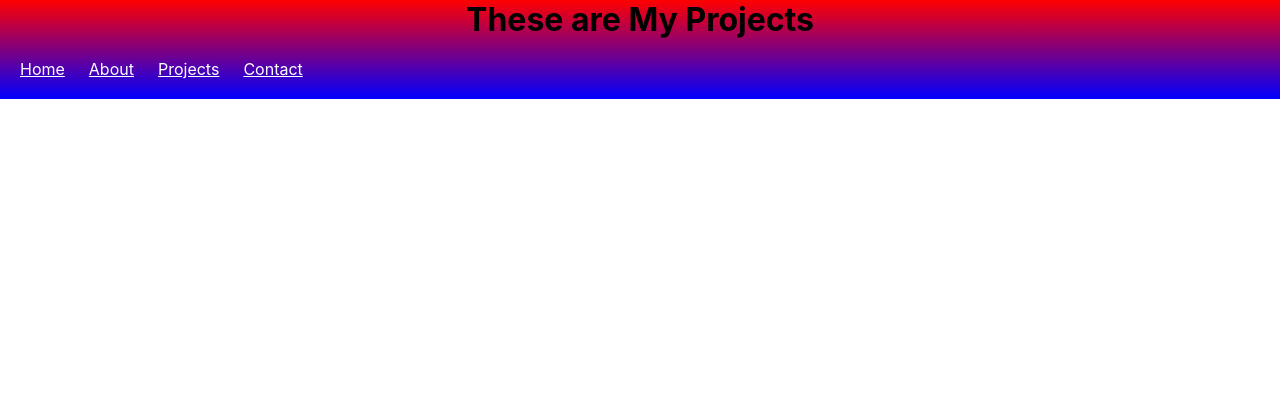
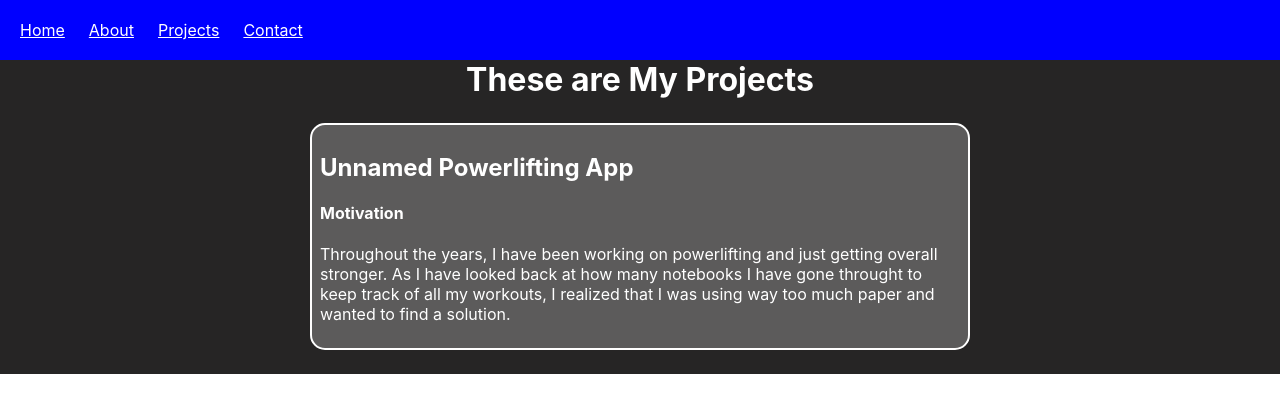
Before and after one commit to daltonehret3/personal-website, a React (Create React App) app: page /projects in a window 1280 px wide. Shown: the top 412 px of the page. Built offline with nearby package versions, Linux system fonts and the light colour scheme.

Commit message:
Added powerlifting app as a project

```diff
--- a/public/index.html
+++ b/public/index.html
@@ -24,7 +24,7 @@
       work correctly both with client-side routing and a non-root public URL.
       Learn how to configure a non-root public URL by running `npm run build`.
     -->
-    <title>React App</title>
+    <title>Dalton Ehret</title>
   </head>
   <body>
     <noscript>You need to enable JavaScript to run this app.</noscript>
--- a/src/App.css
+++ b/src/App.css
@@ -1,5 +1,5 @@
 .App {
   height: 100%;
-  text-align: center;
-  background-image: linear-gradient(red, blue);
+  background-color: #262525;
+  color: white;
 }
--- a/src/App.js
+++ b/src/App.js
@@ -11,6 +11,7 @@ import {Navbar} from "./components/Navbar";
 function App() {
     return (
         <div className="App">
+            <Navbar />
             <Route exact
                 path={'/'}
                 component={Home} />
@@ -23,7 +24,6 @@ function App() {
             <Route exact
                 path={'/contact'}
                 component={Contact} />
-            <Navbar />
         </div>
     );
 }
--- a/src/components/Navbar.jsx
+++ b/src/components/Navbar.jsx
@@ -3,6 +3,7 @@ import {NavLink} from 'react-router-dom';
 import styled from 'styled-components';
 
 const StyledDiv = styled.div`
+    background-color: blue;
     display: flex;
     flex-direction: row;
     padding: 8px;
@@ -11,6 +12,7 @@ const StyledDiv = styled.div`
 const StyledNavLink = styled(NavLink)`
     color: white;
     padding: 12px;
+    margin: 0;
 
     :hover {
         background-color: red;
--- /dev/null
+++ b/src/components/projects/PowerliftingApp.jsx
@@ -0,0 +1,38 @@
+import React from 'react';
+import styled from 'styled-components';
+
+const StyledDiv = styled.div`
+    background-color: #5c5b5b;
+    color: white;
+    margin: 24px;
+    width: 50%;
+    padding: 8px;
+    border: 2px solid white;
+    border-radius: 15px;
+`;
+
+export const PowerliftingApp = () => (
+    <div style={
+        {
+            alignItems: 'center',
+            display: 'flex',
+            justifyContent: 'center'
+        }
+    }
+    >
+        <StyledDiv>
+            <h2>{'Unnamed Powerlifting App'}</h2>
+            <h4>{'Motivation'}</h4>
+            <p>
+                {
+                    'Throughout the years, I have been working on powerlifting and just getting overall stronger. '
+                }
+                {
+                    'As I have looked back at how many notebooks I have gone ' +
+                    'throught to keep track of all my workouts, I realized that ' +
+                    'I was using way too much paper and wanted to find a solution.'
+                }
+            </p>
+        </StyledDiv>
+    </div>
+);
--- a/src/pages/About.jsx
+++ b/src/pages/About.jsx
@@ -1,9 +1,15 @@
-import React from 'react';
+import React, { useEffect } from 'react';
 
-import {HeaderNoMargin} from "../styles/headers";
+import { HeaderNoMargin } from "../styles/headers";
 
-export const About = () => (
-    <div>
-        <HeaderNoMargin>{'About Me'}</HeaderNoMargin>
-    </div>
-);
+export const About = () => {
+    useEffect(() => {
+        document.title = 'About Me';
+    }, []);
+
+    return (
+        <div>
+            <HeaderNoMargin>{'About Me'}</HeaderNoMargin>
+        </div>
+    );
+}
--- a/src/pages/Contact.jsx
+++ b/src/pages/Contact.jsx
@@ -1,9 +1,15 @@
-import React from 'react';
+import React, { useEffect } from 'react';
 
-import {HeaderNoMargin} from "../styles/headers";
+import { HeaderNoMargin } from "../styles/headers";
 
-export const Contact = () => (
-    <div>
-        <HeaderNoMargin>{'Contact Me!'}</HeaderNoMargin>
-    </div>
-);
+export const Contact = () => {
+    useEffect(() => {
+        document.title = 'Contact Me';
+    }, []);
+
+    return (
+        <div>
+            <HeaderNoMargin>{'Contact Me!'}</HeaderNoMargin>
+        </div>
+    );
+};
--- a/src/pages/Home.jsx
+++ b/src/pages/Home.jsx
@@ -1,9 +1,15 @@
-import React from 'react';
+import React, { useEffect } from 'react';
 
-import {HeaderNoMargin} from "../styles/headers";
+import { HeaderNoMargin } from "../styles/headers";
 
-export const Home = () => (
-    <div>
-        <HeaderNoMargin>{'Welcome to my Website!'}</HeaderNoMargin>
-    </div>
-);
+export const Home = () => {
+    useEffect(() => {
+        document.title = 'Dalton Ehret';
+    }, []);
+
+    return (
+        <div>
+            <HeaderNoMargin>{'Welcome to my Website!'}</HeaderNoMargin>
+        </div>
+    );
+};
--- a/src/pages/Projects.jsx
+++ b/src/pages/Projects.jsx
@@ -1,9 +1,19 @@
-import React from 'react';
+import React, { useEffect } from 'react';
 
-import {HeaderNoMargin} from "../styles/headers";
+import { HeaderNoMargin } from "../styles/headers";
+import { PowerliftingApp } from '../components/projects/PowerliftingApp';
 
-export const Projects = () => (
-    <div>
-        <HeaderNoMargin>{'These are My Projects'}</HeaderNoMargin>
-    </div>
-);
+export const Projects = () => {
+    useEffect(() => {
+        document.title = 'Projects';
+    }, []);
+
+    return (
+        <div>
+            <HeaderNoMargin>{'These are My Projects'}</HeaderNoMargin>
+            <div>
+                <PowerliftingApp />
+            </div>
+        </div>
+    );
+};
--- a/src/styles/headers.js
+++ b/src/styles/headers.js
@@ -2,4 +2,5 @@ import styled from 'styled-components';
 
 export const HeaderNoMargin = styled.h1`
     margin: 0;
+    text-align: center;
 `;
```
Lines whose indentation alone changed are shown as unchanged.
